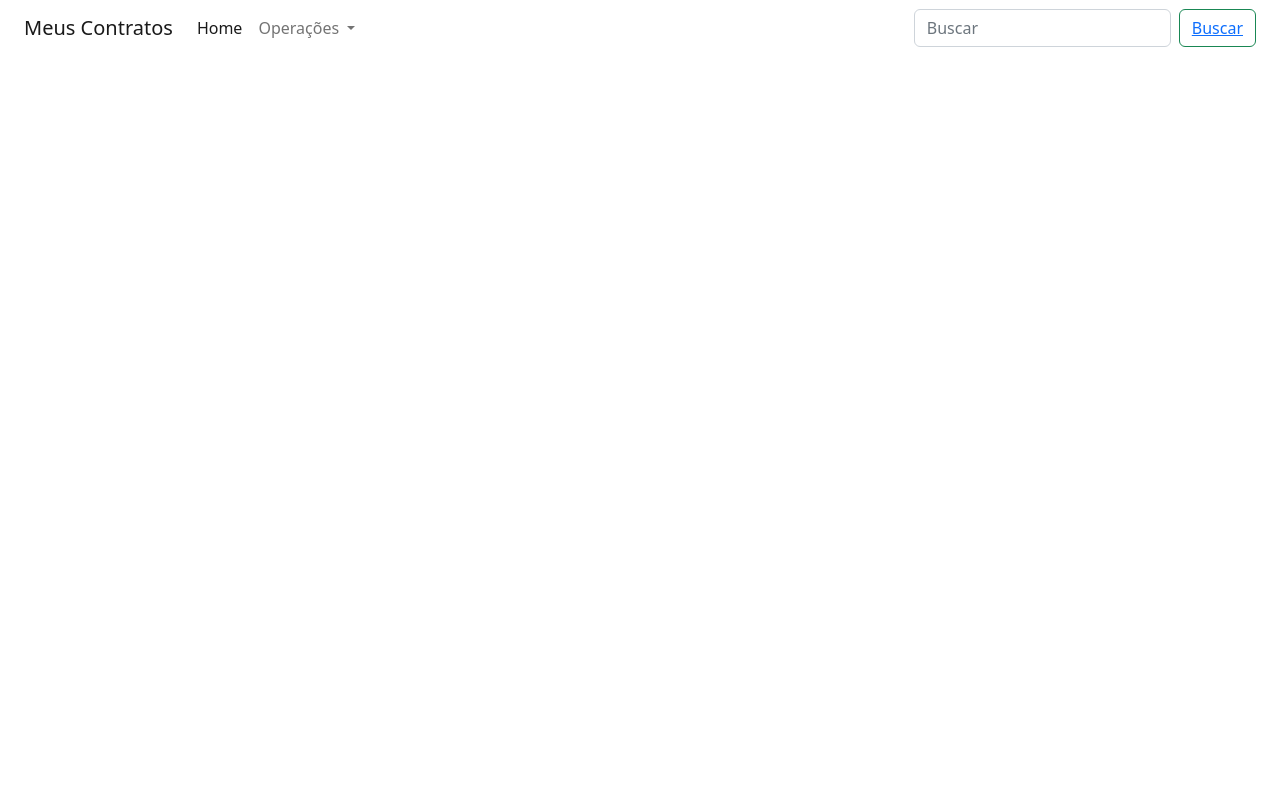
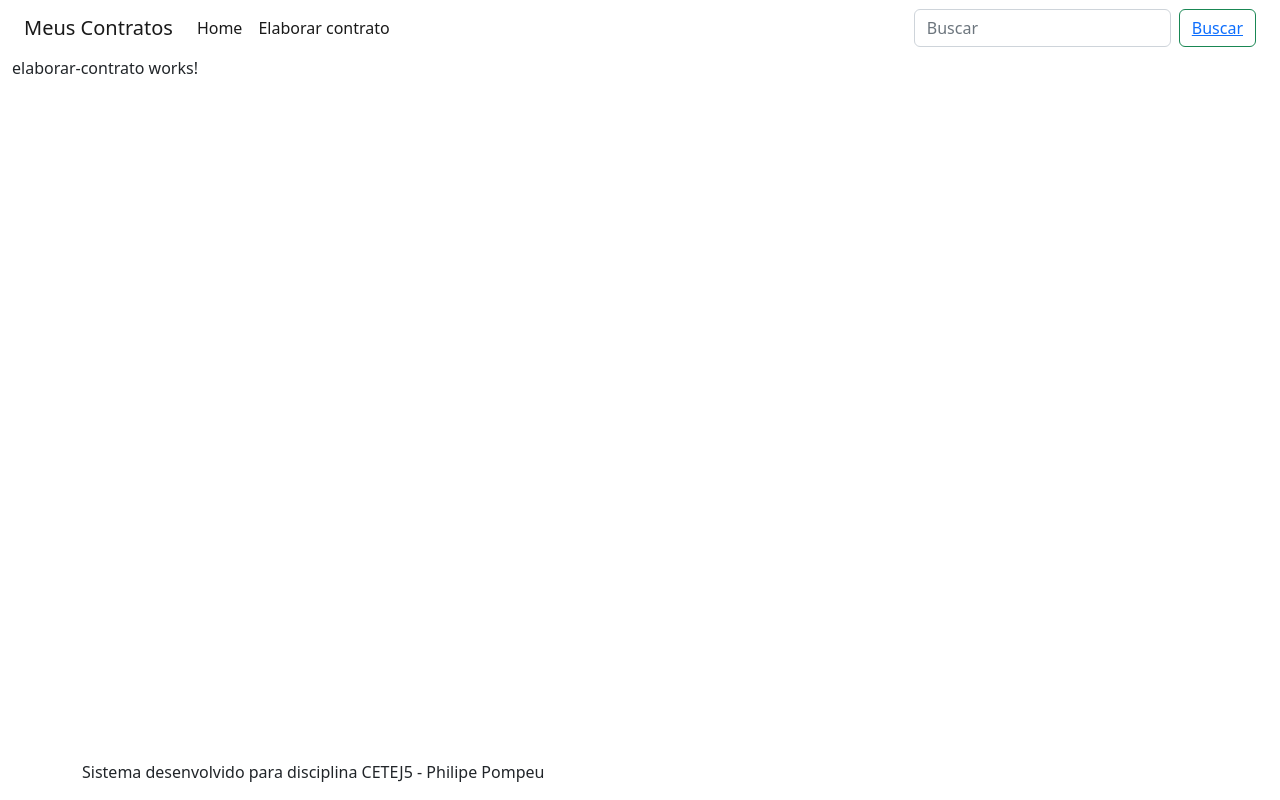
Before and after one commit to philipepompeu/meus_contratos, an Angular app in the folder meus_contratos/: page /novo in a window 1280 px wide. Before the commit this address led to /. Built offline with nearby package versions, Linux system fonts and the light colour scheme.

Commit message:
criação dos componentes de layout

```diff
--- a/meus_contratos/src/app/app-routing.module.ts
+++ b/meus_contratos/src/app/app-routing.module.ts
@@ -1,9 +1,11 @@
 import { NgModule } from '@angular/core';
 import { RouterModule, Routes } from '@angular/router';
 import { ListaContratosComponent } from './lista-contratos/lista-contratos.component';
+import { ElaborarContratoComponent } from './elaborar-contrato/elaborar-contrato.component';
 
 const routes: Routes = [
-  {path:'', component: ListaContratosComponent}
+  {path:'', component: ListaContratosComponent},
+  {path:'novo', component: ElaborarContratoComponent}
 ];
 
 @NgModule({
--- a/meus_contratos/src/app/app.component.html
+++ b/meus_contratos/src/app/app.component.html
@@ -1,10 +1,12 @@
 <div class="container-fluid">
   <div class="row">
-    <div class="col">
-      <app-menu-principal></app-menu-principal>
-    </div>
+    <app-menu-principal></app-menu-principal>
   </div>
   <div class="row">
     <router-outlet></router-outlet>
   </div>
+
+
+  <app-rodape></app-rodape>
+
 </div>
--- a/meus_contratos/src/app/app.module.ts
+++ b/meus_contratos/src/app/app.module.ts
@@ -6,12 +6,16 @@ import { AppComponent } from './app.component';
 import { NgbModule } from '@ng-bootstrap/ng-bootstrap';
 import { MenuPrincipalComponent } from './menu-principal/menu-principal.component';
 import { ListaContratosComponent } from './lista-contratos/lista-contratos.component';
+import { RodapeComponent } from './rodape/rodape.component';
+import { ElaborarContratoComponent } from './elaborar-contrato/elaborar-contrato.component';
 
 @NgModule({
   declarations: [
     AppComponent,
     MenuPrincipalComponent,
-    ListaContratosComponent
+    ListaContratosComponent,
+    RodapeComponent,
+    ElaborarContratoComponent
   ],
   imports: [
     BrowserModule,
--- /dev/null
+++ b/meus_contratos/src/app/elaborar-contrato/elaborar-contrato.component.html
@@ -0,0 +1 @@
+<p>elaborar-contrato works!</p>
--- a/meus_contratos/src/app/menu-principal/menu-principal.component.html
+++ b/meus_contratos/src/app/menu-principal/menu-principal.component.html
@@ -1,28 +1,25 @@
+
+<div class="col">
   <nav class="navbar navbar-expand-lg bg-body-tertiary">
     <div class="container-fluid">
       <a class="navbar-brand" href="#">Meus Contratos</a>
-    <button class="navbar-toggler" type="button" data-bs-toggle="collapse" data-bs-target="#navbarSupportedContent" aria-controls="navbarSupportedContent" aria-expanded="false" aria-label="Toggle navigation">
-      <span class="navbar-toggler-icon"></span>
-    </button>
+
       <div class="collapse navbar-collapse" id="navbarSupportedContent">
         <ul class="navbar-nav me-auto mb-2 mb-lg-0">
           <li class="nav-item">
-          <a class="nav-link active" aria-current="page" href="#">Home</a>
+            <a class="nav-link" aria-current="page"
+            [routerLink]="['']"
+            routerLinkActive="active"
+            href="/">Home</a>
+          </li>
+          <li class="nav-item">
+            <a class="nav-link" aria-current="page"
+            [routerLink]="['novo']"
+            routerLinkActive="active"
+            href="/novo">Elaborar contrato</a>
           </li>
 
-        <li class="nav-item dropdown">
-          <a  class="nav-link dropdown-toggle" href="#"
-              role="button"
-              data-bs-toggle="dropdown" aria-expanded="false">
-            Operações
-          </a>
-          <ul class="dropdown-menu">
-            <li><a class="dropdown-item" href="#">Incluir</a></li>
-            <li><a class="dropdown-item" href="#">Alterar</a></li>
-            <li><a class="dropdown-item" href="#">Excluir</a></li>
 
-          </ul>
-        </li>
         </ul>
         <form class="d-flex" role="search">
           <input class="form-control me-2" type="search" placeholder="Buscar" aria-label="Search">
@@ -32,3 +29,4 @@
       </div>
     </div>
   </nav>
+</div>
--- /dev/null
+++ b/meus_contratos/src/app/rodape/rodape.component.html
@@ -0,0 +1,7 @@
+<footer class="footer mt-auto py-3 bg-body-tertiary fixed-bottom">
+
+  <div class="container">
+    <span class="text-body-secondary">Sistema desenvolvido para disciplina CETEJ5 - Philipe Pompeu</span>
+  </div>
+
+</footer>
```
Also changed, not shown: meus_contratos/src/app/elaborar-contrato/elaborar-contrato.component.ts (added, +10 -0 lines), meus_contratos/src/app/rodape/rodape.component.ts (added, +10 -0 lines), meus_contratos/src/app/elaborar-contrato/elaborar-contrato.component.css (added), meus_contratos/src/app/rodape/rodape.component.css (added), 2 other files (tests, documents, lock files or other folders). Lines whose indentation alone changed are shown as unchanged.
